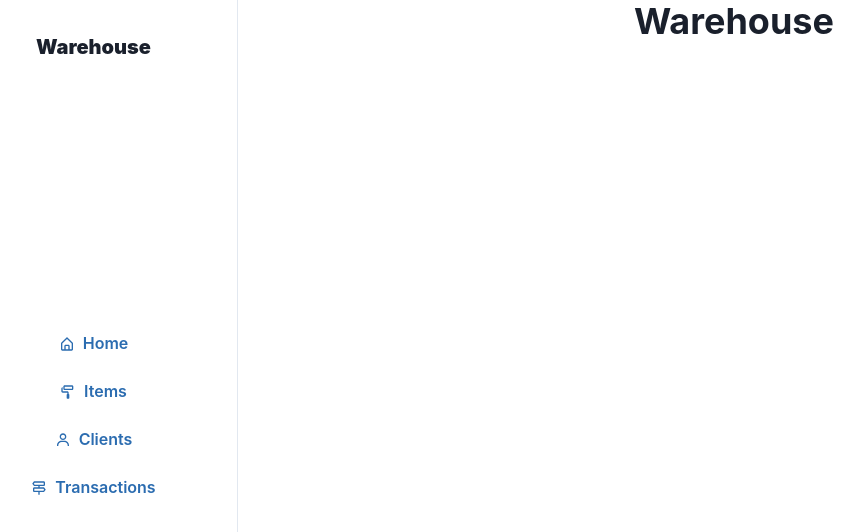
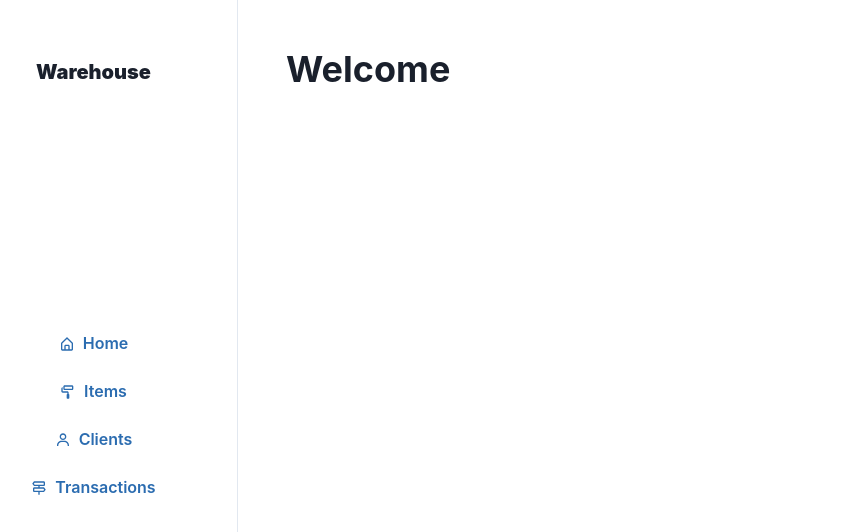
Before and after one commit to yaroslavnosenko/warehouse, a React (Create React App) app in the folder client/: page / in a window 1280 px wide. Shown: the top 532 px of the page, without its empty margins (50-914 px from the left). Built offline with nearby package versions, Linux system fonts and the light colour scheme.

Commit message:
client: added container

```diff
--- /dev/null
+++ b/client/src/components/container.tsx
@@ -0,0 +1,7 @@
+import { Box } from '@chakra-ui/layout'
+import { PropsWithChildren } from 'react'
+
+export const Container = (props: PropsWithChildren<any>) => {
+  const { children } = props
+  return <Box px="12">{children}</Box>
+}
--- a/client/src/components/index.ts
+++ b/client/src/components/index.ts
@@ -1,2 +1,3 @@
 export * from './app'
+export * from './container'
 export * from './navigation'
--- a/client/src/components/navigation.tsx
+++ b/client/src/components/navigation.tsx
@@ -11,13 +11,14 @@ export const Navigation = () => {
       left="0"
       top="0"
       p="8"
+      py="14"
       d="flex"
       flexDir="column"
       borderRight="1px"
       borderRightColor="gray.200"
     >
       <Box textAlign="center">
-        <Text h="8" fontWeight="900" fontSize="20px">
+        <Text h="8" fontWeight="900" fontSize="20px" lineHeight="32px">
           Warehouse
         </Text>
       </Box>
--- a/client/src/pages/home-page.tsx
+++ b/client/src/pages/home-page.tsx
@@ -1,9 +1,12 @@
 import { Box, Heading } from '@chakra-ui/layout'
+import { Container } from '../components'
 
 export const HomePage = () => {
   return (
-    <Box textAlign="center">
-      <Heading>Warehouse</Heading>
+    <Box py="12">
+      <Container>
+        <Heading>Welcome</Heading>
+      </Container>
     </Box>
   )
 }
```
